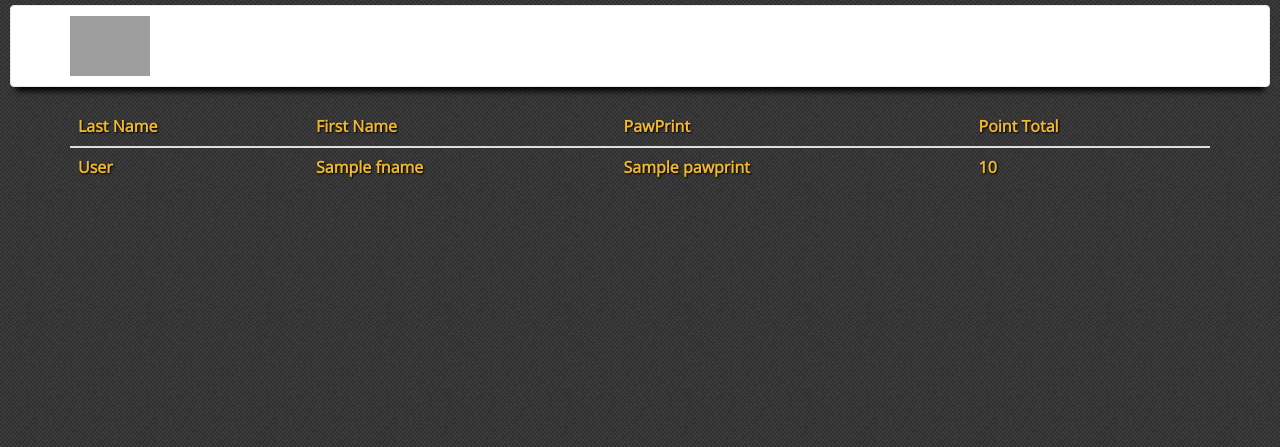
After one commit to cwm262/FlaskTestApp, a Python web app: template app/templates/studentlist.html in a window 1280 px wide. The commit adds this page. Shown: the top 447 px of the page. Run offline with Jinja, Linux system fonts and the light colour scheme; the template is opened without the code that fills it: most values are stand-ins (such as "Sample title", 1, 10 or a date in 2020); some libraries are stand-ins or nearby versions; grey boxes are pictures that could not be loaded.

Commit message:
Implemented student.html, studentlist.html views plus their route controllers.

```diff
--- a/app/models.py
+++ b/app/models.py
@@ -1,4 +1,5 @@
 from app import db
+import datetime
 
 class User(db.Model):
     __tablename__ = 'users'
@@ -32,12 +33,15 @@ class Student(db.Model):
     lname = db.Column(db.String(50))
     pointTotal = db.Column(db.Float, default=0)
     currentEmployee = db.Column(db.Boolean, default=0)
+    when_added = db.Column(db.DateTime)
     points = db.relationship('Point', backref='students', lazy='dynamic')
     warnings = db.relationship('Warn', backref='students', lazy='dynamic')
 
-    def __init__(self, fname, lname):
+    def __init__(self, pawprint, fname, lname):
+        self.pawprint = pawprint
         self.fname = fname
         self.lname = lname
+        self.when_added = datetime.datetime.today()
 
     def __repr__(self):
         return 'Id: %d' % self.id + '\n' + 'First Name: %r' % self.fname + '\n' + 'Last Name: %r' % self.lname + '\n' \
--- a/app/static/css/base.css
+++ b/app/static/css/base.css
@@ -3,10 +3,6 @@ body{
     font-weight: 600;
     background-image: url('../images/darkdenim3.png');
     padding: 0 10px 0 10px;
-}
-
-.btn-default{
-    border-color: #000;
 }
 
 .form-control{
@@ -17,7 +13,7 @@ body{
     background-color: #fff;
     color: #000;
     text-transform: uppercase;
-    padding: 10px 0 10px 0;
+    padding: 10px;
     margin-top: 5px;
 }
 
@@ -26,7 +22,7 @@ body{
 }
 
 .navbar-default .navbar-nav li a:hover{
-    text-decoration: underline;
+    color: #be8500;
 }
 
 .mainBody{
@@ -35,11 +31,29 @@ body{
     text-shadow: 1px   1px  2px   black;
 }
 
-#loginBtn{
+.btn-default{
+    border-color: #000;
     background-color: #F1B82D;
     color: #000;
+    font-weight: 600;
 }
+
+.btn-default:hover{
+    background-color: #ffd247;
+}
+
 
 #headerBar{
     box-shadow: 0 10px 6px -6px #000;
 }
+
+#navTitle{
+    font-size: 16px;
+    color: black;
+    text-decoration: none;
+}
+
+.studentListRow:hover{
+    cursor: pointer;
+    background-color: #1a1a1a;
+}
--- a/app/templates/base.html
+++ b/app/templates/base.html
@@ -13,8 +13,7 @@
 <div id="headerBar" class="navbar navbar-default" role="navigation">
     <div class="container">
         <div class="navbar-header">
-            <img src="{{ url_for('static', filename='images/MU_UnitSig_CAmpusDiningServices.jpg') }}" alt="Logo" height="50">
-            Student Center Point Tracker
+            <a href="/"><img src="{{ url_for('static', filename='images/scpt_logo.jpg') }}" alt="Logo" height="60"></a>
             {% if current_user.is_authenticated %}
             <button type="button" class="navbar-toggle" data-toggle="collapse" data-target=".navbar-collapse">
                 <span class="sr-only">Toggle Navigation</span>
@@ -27,7 +26,10 @@
         <div class="navbar-collapse collapse">
             <ul class="nav navbar-nav">
                 {% if current_user.is_authenticated %}
-                    <li><a href="/">Home</a></li>
+                    <li><a href="/studentlist">Students</a></li>
+                    <li><a href="#">Points History</a></li>
+                    <li><a href="#">Warning History</a></li>
+                    <li><a href="#">{{ current_user.username }}</a></li>
                     <li><a href="/logout">Logout</a></li>
                 {% endif %}
             </ul>
--- a/app/templates/index.html
+++ b/app/templates/index.html
@@ -1,6 +1,7 @@
 {% extends "base.html" %}
 {% block content %}
     <div class="container mainBody">
-        <h1>Hello!</h1>
+        <h1>Hello, {{ current_user.username }}!</h1>
+        Welcome to MU CDS Student Center Point Tracker.
     </div>
 {% endblock content %}
--- /dev/null
+++ b/app/templates/studentlist.html
@@ -0,0 +1,28 @@
+{% extends "base.html" %}
+
+{% block title %}Student Center Point Tracker - Student List{% endblock %}
+
+{% block content %}
+<div class="container mainBody">
+    <table class="table">
+        <thead>
+            <tr>
+                <th>Last Name</th>
+                <th>First Name</th>
+                <th>PawPrint</th>
+                <th>Point Total</th>
+            </tr>
+        </thead>
+        <tbody>
+            {% for student in students %}
+            <tr class='studentListRow' onclick="window.location.href = '{{url_for(".student", pawprint=student.pawprint)}}';">
+                <td>{{ student.lname }}</td>
+                <td>{{ student.fname }}</td>
+                <td>{{ student.pawprint }}</td>
+                <td>{{ student.pointTotal }}</td>
+            </tr>
+            {% endfor %}
+        </tbody>
+    </table>
+</div>
+{% endblock %}
--- a/manage.py
+++ b/manage.py
@@ -14,4 +14,8 @@ if __name__ == '__main__':
             user = models.User(username=username, password=bcrypt.generate_password_hash(password), approved=True)
             db.session.add(user)
             db.session.commit()
+        if not models.Student.query.filter_by(pawprint='rvts6').first():
+            student = models.Student('rvts6', 'Reid', 'Vardell')
+            db.session.add(student)
+            db.session.commit()
     app.run()
```
Also changed, not shown: app/main/views.py (+23 -4 lines), app/templates/404.html (+8 -1 lines), app/templates/student.html (added, +9 -0 lines), app.db.
